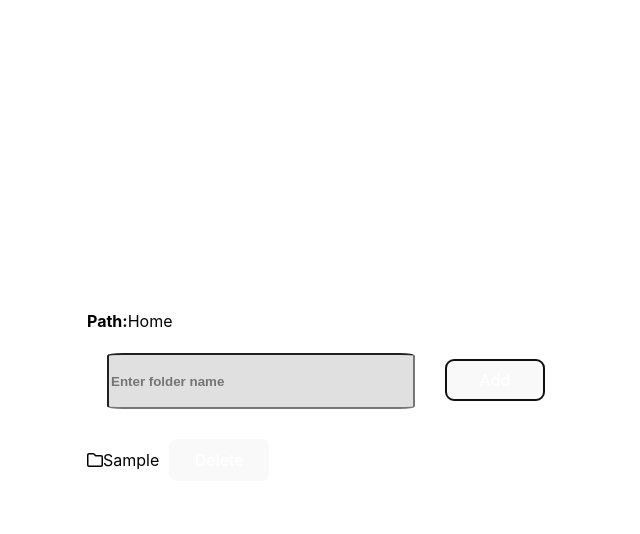
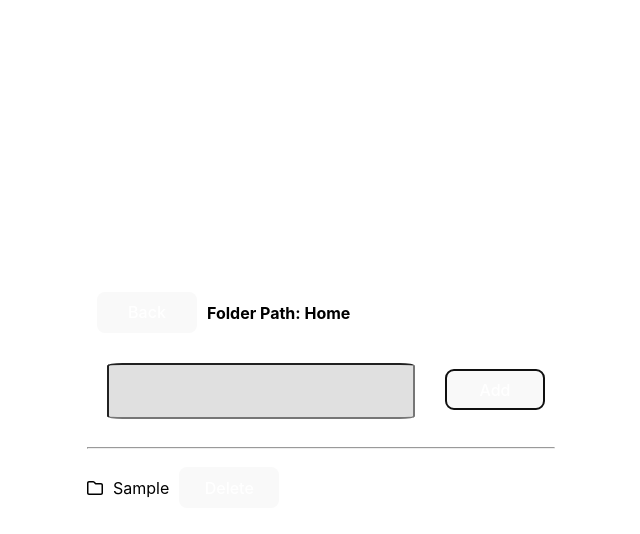
Before and after one commit to polin103109/Ollyotask1, a React (Vite) app: page / in a window 1280 px wide. Both pictures are taken after typing "Sample" into the empty fields and a click on the button "Add". Shown: the top 534 px of the page, without its empty margins (319-959 px from the left). Built offline with nearby package versions, Linux system fonts and the light colour scheme.

Commit message:
Updated the code

```diff
--- a/src/App.jsx
+++ b/src/App.jsx
@@ -3,13 +3,16 @@ import './App.css';
 import { folderTree } from "./data";
 import Folder from "./Folder";
 import FolderContext from './FolderContext';
+import Home from './Folderpath.jsx';
 
 
 function App() {
 
   return (
     <div>
-      <FolderContext/>
+
+      {/* <FolderContext/> */}
+      <Home/>
     {/* <Folder folderTree={folderTree} /> */}
     </div>
   );
--- /dev/null
+++ b/src/Folderpath.jsx
@@ -0,0 +1,149 @@
+import React, { useState } from 'react';
+import { FontAwesomeIcon } from "@fortawesome/react-fontawesome";
+import { faFolder, faFolderOpen } from "@fortawesome/free-regular-svg-icons";
+
+const Home = () => {
+  const [folderStack, setFolderStack] = useState(['Home']);
+  const [newFolderName, setNewFolderName] = useState('');
+  const [selectedFolder, setSelectedFolder] = useState(null);
+  const [folders, setFolders] = useState([]);
+
+  const handleFolderClick = (folder) => {
+    if (selectedFolder && selectedFolder.id === folder.id) {
+      setSelectedFolder(null);
+    } else {
+      setSelectedFolder(folder);
+    }
+
+    let newStack;
+    if (folderStack.includes(folder.name)) {
+      const index = folderStack.indexOf(folder.name);
+      newStack = folderStack.slice(0, index + 1);
+    } else {
+      newStack = [...folderStack, folder.name];
+    }
+    setFolderStack(newStack);
+  };
+
+  const handleBackClick = () => {
+    if (folderStack.length > 1) {
+      const newStack = [...folderStack];
+      newStack.pop();
+      setFolderStack(newStack);
+    }
+  };
+
+  const handleDeleteFolder = (folderToDelete) => {
+    const updatedFolders = deleteFolder(folderToDelete, folders);
+    setFolders(updatedFolders);
+    const folderNames = folderStack.filter(folder => folder !== folderToDelete.name);
+    setFolderStack(folderNames);
+  };
+
+  const deleteFolder = (folderToDelete, foldersList) => {
+    const updatedFolders = foldersList.map(folder => {
+      if (folder.id === folderToDelete.id) {
+        return null;
+      } else {
+        const updatedChildren = deleteFolder(folderToDelete, folder.children || []);
+        return { ...folder, children: updatedChildren };
+      }
+    }).filter(Boolean);
+    return updatedFolders;
+  };
+
+  const handleAddFolder = () => {
+    if (newFolderName.trim() !== '') {
+      const newFolder = {
+        id: Date.now(),
+        name: newFolderName,
+        children: []
+      };
+      const updatedFolders = addFolderToSelected(selectedFolder, newFolder, folders);
+      setFolders(updatedFolders);
+      setNewFolderName("");
+    }
+  };
+
+  const addFolderToSelected = (selected, newFolder, foldersList) => {
+    if (!selected) {
+      return [...foldersList, newFolder];
+    }
+
+    return foldersList.map((folder) => {
+      if (folder.id === selected.id) {
+        return {
+          ...folder,
+          children: [...folder.children, newFolder]
+        };
+      } else if (folder.children && folder.children.length > 0) {
+        return {
+          ...folder,
+          children: addFolderToSelected(selected, newFolder, folder.children)
+        };
+      }
+      return folder;
+    });
+  };
+
+  const folderPath = folderStack.join('/');
+  const renderSubFolders = (folder) => {
+    const renderRecursiveSubFolders = (subFolder) => {
+      if (subFolder.children.length > 0) {
+        return (
+          <div style={{ marginLeft: '20px' }}>
+            {subFolder.children.map((childFolder) => (
+              <div key={childFolder.id}>
+                <FontAwesomeIcon
+                  icon={selectedFolder && selectedFolder.id === childFolder.id ? faFolderOpen : faFolder}
+                  onClick={() => handleFolderClick(childFolder)}
+                />
+                <span onClick={() => handleFolderClick(childFolder)} style={{ marginLeft: '10px',cursor: 'pointer' }}>
+                  {childFolder.name}
+                </span>
+                <button style={{ width: '100px' }} onClick={() => handleDeleteFolder(childFolder)}>Delete</button>
+                {renderRecursiveSubFolders(childFolder)}
+              </div>
+            ))}
+          </div>
+        );
+      }
+      return null;
+    };
+
+    if (folder.children && folder.children.length > 0) {
+      return renderRecursiveSubFolders(folder);
+    }
+    return null;
+  };
+
+  return (
+    <div>
+     <button onClick={handleBackClick}>Back</button>
+     <b><span>Folder Path: {folderPath}</span></b>
+      <div>
+        <input
+          type="text"
+          value={newFolderName}
+          onChange={(e) => setNewFolderName(e.target.value)}
+        />
+        <button onClick={handleAddFolder}>Add</button>
+      </div>
+
+      <hr />
+      {folders.map(folder => (
+        <div key={folder.id}>
+          <FontAwesomeIcon
+            icon={selectedFolder && selectedFolder.id === folder.id ? faFolderOpen : faFolder}
+            onClick={() => handleFolderClick(folder)}
+            style={{ cursor: "pointer" }}
+          />
+          <span onClick={() => handleFolderClick(folder)} style={{ marginLeft: '10px',cursor: "pointer" }}>{folder.name}</span>
+          <button style={{ width: '100px' }} onClick={() => handleDeleteFolder(folder)}>Delete</button>
+          {renderSubFolders(folder)}
+        </div>
+      ))}
+    </div>
+  );
+};
+export default Home;
```
